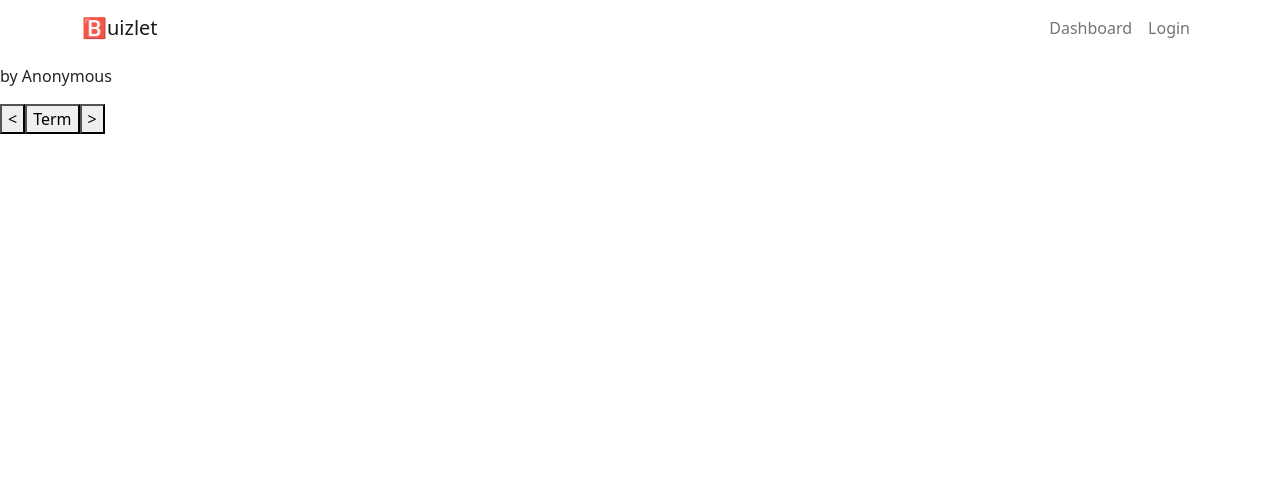
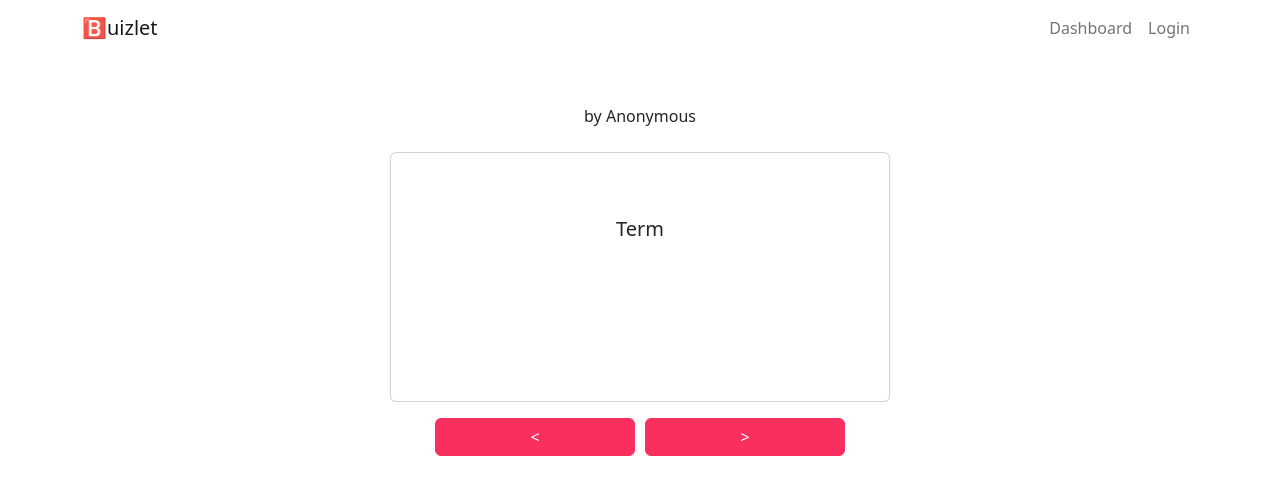
Before and after one commit to developer-egg/buizlet, a React (Create React App) app: page /buizlets/1 in a window 1280 px wide. Shown: the top 494 px of the page. Built offline with nearby package versions, Linux system fonts and the light colour scheme; no server answers; the database is empty.

Commit message:
Styled study set page

```diff
--- /dev/null
+++ b/src/components/Card.js
@@ -0,0 +1,11 @@
+import { Card } from "react-bootstrap";
+
+const SetCard = ({cardFace, flipCard}) => {
+    return (
+        <Card onClick={flipCard} className="set-card">
+            <Card.Body><Card.Title className="card-face mt-5">{cardFace}</Card.Title></Card.Body>
+        </Card>
+    );
+}
+
+export default SetCard;
--- a/src/css/custom.scss
+++ b/src/css/custom.scss
@@ -73,3 +73,22 @@ $theme-colors: (
   text-decoration: none !important;
   color: #000000E6 !important;
 }
+
+.set-card {
+  width: 500px !important;
+  height: 250px !important;
+
+  text-align: center;
+}
+
+.study-set-buttons {
+  text-align: center;
+}
+
+.study-set-button {
+  width: 40%;
+}
+
+.next-button {
+  margin-left: 10px !important;
+}
--- a/src/pages/StudySet.js
+++ b/src/pages/StudySet.js
@@ -1,6 +1,8 @@
 import { collection, getDocs } from "firebase/firestore";
 import { useEffect, useState } from "react";
+import { Button, Container } from "react-bootstrap";
 import { useParams } from "react-router-dom";
+import SetCard from "../components/Card";
 import { db } from "../firebase-config";
 
 const StudySet = () => {
@@ -65,20 +67,30 @@ const StudySet = () => {
   }
 
   return (
-    <>
-      <h1>{studySetData.title}</h1>
-      <p>
-        {studySetData.author === undefined
-          ? "by Anonymous"
-          : "by " + studySetData.author.name}
-      </p>
-      <p>{studySetData.description}</p>
+    <Container className="d-flex flex-column min-vh-100 justify-content-start align-items-center">
       <div>
-        <button onClick={prevCard}>&lt;</button>
-        <button onClick={flipCard}>{cardFace}</button>
-        <button onClick={nextCard}>&gt;</button>
+        <h1 className="mt-5">{studySetData.title}</h1>
+        <p>
+          {studySetData.author === undefined
+            ? "by Anonymous"
+            : "by " + studySetData.author.name}
+        </p>
+        <p className="mb-4">{studySetData.description}</p>
       </div>
-    </>
+
+      <div>
+        <SetCard flipCard={flipCard} cardFace={cardFace} />
+
+        <div className="study-set-buttons mt-3">
+          <Button onClick={prevCard} className="white-text study-set-button prev-button">
+            &lt;
+          </Button>
+          <Button onClick={nextCard} className="white-text study-set-button next-button">
+            &gt;
+          </Button>
+        </div>
+      </div>
+    </Container>
   );
 };
 
```
Also changed, not shown: src/pages/CreateStudySet.js (line endings or trailing spaces).
